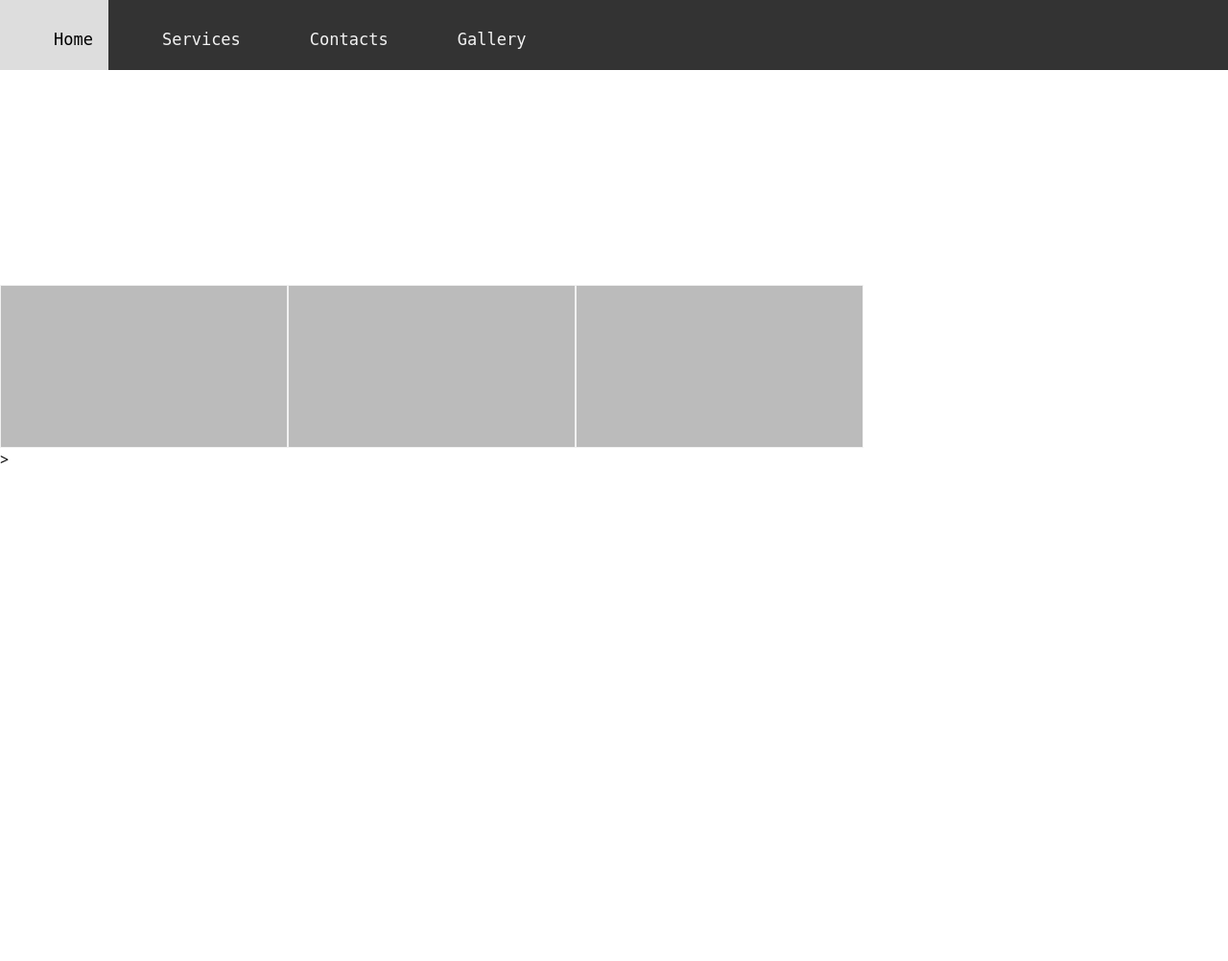
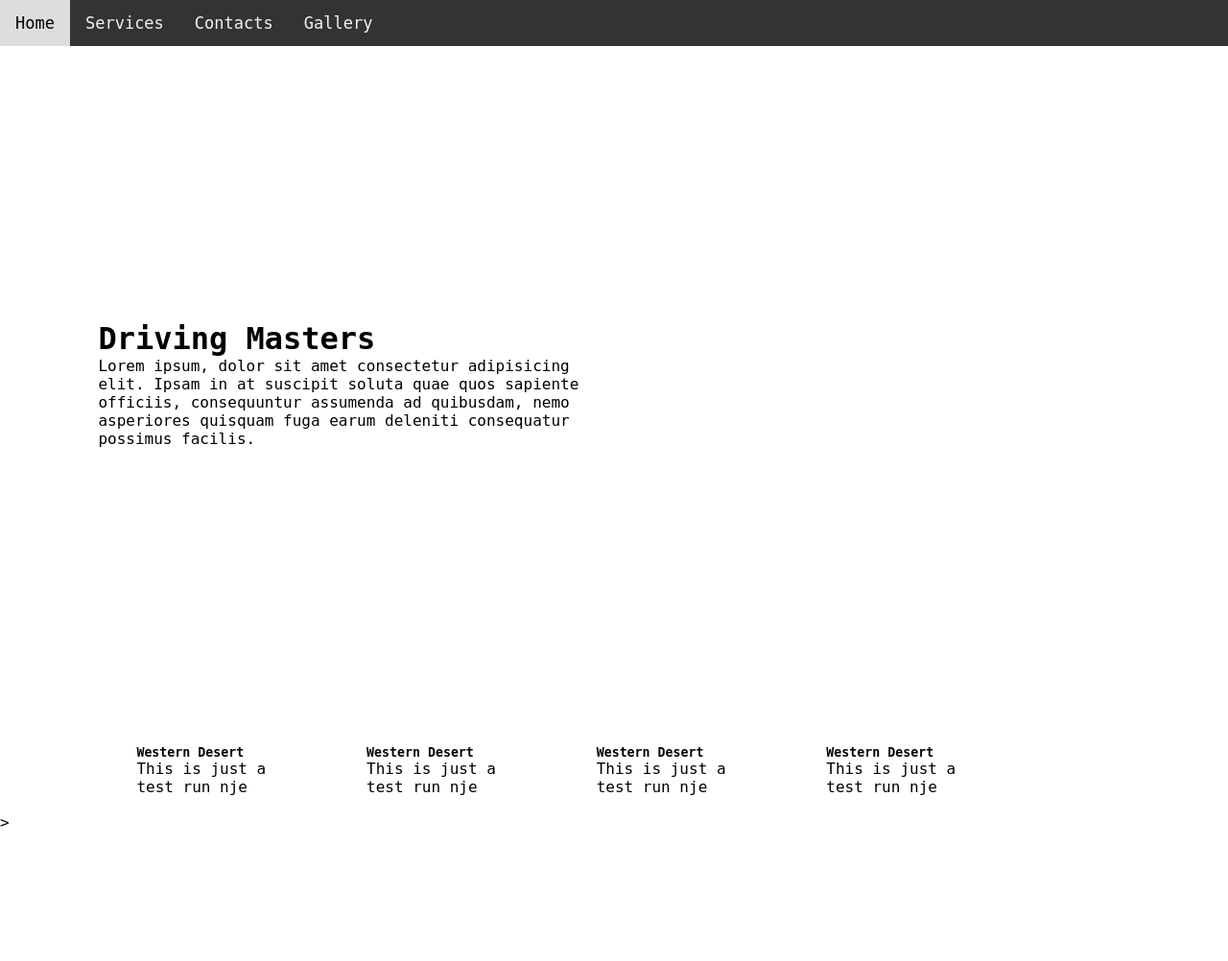
Before and after one commit to NtombiMotaung/MasterDrive, a Django app: page /services/ in a window 1280 px wide. Shown: the whole page at 96% size. Before the commit the page ends 483 px from the top, so only its background shows below. Run offline with Django 4.2, Linux system fonts and the light colour scheme; data that the repository does not hold is empty; parts of the project's set-up code (start-up, migrations or seed data) failed here and were passed over; some web fonts are replaced.

Commit message:
2nd page on index page done

```diff
--- a/mysite/static/css/style.css
+++ b/mysite/static/css/style.css
@@ -1,208 +1,104 @@
-
- /* The flip box container - set the width and height to whatever you want. We have added the border property to demonstrate that the flip itself goes out of the box on hover (remove perspective if you don't want the 3D effect */
- .flip-box {
-    background-color: transparent;
-    width: 300px;
-    height: 170px;
-    border: 1px solid #f1f1f1;
-    perspective: 1000px; /* Remove this if you don't want the 3D effect */
-  }
-
-  /* This container is needed to position the front and back side */
-  .flip-box-inner {
-    position: relative;
-    width: 100%;
-    height: 100%;
-    text-align: center;
-    transition: transform 0.8s;
-    transform-style: preserve-3d;
-  }
-
-  /* Do an horizontal flip when you move the mouse over the flip box container */
-  .flip-box:hover .flip-box-inner {
-    transform: rotateY(180deg);
-  }
-
-  /* Position the front and back side */
-  .flip-box-front, .flip-box-back {
-    position: absolute;
-    width: 100%;
-    height: 100%;
-    -webkit-backface-visibility: hidden; /* Safari */
-    backface-visibility: hidden;
-  }
-
-  /* Style the front side (fallback if image is missing) */
-  .flip-box-front {
-    background-color: #bbb;
-    color: black;
-  }
-
-  /* Style the back side */
-  .flip-box-back {
-    background-color: red;
-    color: black;
-    transform: rotateY(180deg);
-  }
-
-   /* The grid: Four equal columns that floats next to each other */
-.column {
-  float: left;
-  width: 25%;
-  padding: 10px;
+*{
+  padding: 0;
+  margin: 0;
+  font-family: 'Josefin Sans', sans-serif;
+  box-sizing: border-box;
 }
 
-/* Style the images inside the grid */
-.column img {
-  opacity: 0.8;
-  cursor: pointer;
+.hero{
+  height: 100vh;
+  width: 100%;
+  background-image: url("{{bg.image.url}}") fixed;
+  background-size: cover;
+  background-position: center;
 }
 
-.column img:hover {
-  opacity: 1;
+.logo{
+  color: black;
+  font-size: 35px;
+  letter-spacing: 1px;
+  cursor: pointer;
+
 }
 
-/* Clear floats after the columns */
-.row:after {
-  content: "";
-  display: table;
-  clear: both;
+span{
+  color: red;
 }
 
-/* The expanding image container (positioning is needed to position the close button and the text) */
-.container {
-  position: relative;
-  display: none;
+.content{
+  position: absolute;
+  top : 50%;
+  left: 8%;
+  transform: translateY(-50%);
 }
 
-/* Expanding image text */
-#imgtext {
-  position: absolute;
-  bottom: 15px;
-  left: 15px;
-  color: white;
-  font-size: 20px;
+.about{
+  display: flex;
+  align-items: center;
+  justify-content: center;
+  width: 100%;
+  padding:  100px 0px;
+  background-color: #1f1e1e;
 }
 
-/* Closable button inside the image */
-.closebtn {
-  position: absolute;
-  top: 10px;
-  right: 15px;
-  color: white;
-  font-size: 35px;
-  cursor: pointer;
+.about img{
+  height: auto;
+  width: 430px;
 }
 
-.fa {
-  padding: 20px;
-  font-size: 30px;
-  width: 50px;
-  text-align: center;
-  text-decoration: none;
+.about-text{
+  width: 550px;
 }
 
-/* Add a hover effect if you want */
-.fa:hover {
-  opacity: 0.7;
+.main{
+  width: 1130px;
+  max-width: 95%;
+  margin: 0 auto;
+  display: flex;
+  align-items: center;
+  justify-content: space-around;
 }
 
-/* Set a specific color for each brand */
+.about-text h2{
+  color: white;
+  font-size: 75px;
+  text-transform: capitalize;
+  margin-bottom: 20px;
 
-/* Facebook */
-
-
- /* Style the Image Used to Trigger the Modal */
- #myImg {
-  border-radius: 5px;
-  cursor: pointer;
-  transition: 0.3s;
 }
 
-#myImg:hover {opacity: 0.7;}
+.about-text h5{
+  color: white;
+  letter-spacing: 2px;
+  font-size: 22px;
+  margin-bottom: 25px;
+  text-transform: capitalize;
 
-/* The Modal (background) */
-.modal {
-  display: none; /* Hidden by default */
-  position: fixed; /* Stay in place */
-  z-index: 1; /* Sit on top */
-  padding-top: 100px; /* Location of the box */
-  left: 0;
-  top: 0;
-  width: 100%; /* Full width */
-  height: 100%; /* Full height */
-  overflow: auto; /* Enable scroll if needed */
-  background-color: rgb(0,0,0); /* Fallback color */
-  background-color: rgba(0,0,0,0.9); /* Black w/ opacity */
 }
 
-/* Modal Content (Image) */
-.modal-content {
-  margin: auto;
-  display: block;
-  width: 80%;
-  max-width: 700px;
+.about-text p{
+  color: #fcfc;
+  letter-spacing: 1px;
+  line-height: 28px;
+  font-size: 18px;
+  margin-bottom: 45px;
 }
 
-/* Caption of Modal Image (Image Text) - Same Width as the Image */
-#caption {
-  margin: auto;
-  display: block;
-  width: 80%;
-  max-width: 700px;
-  text-align: center;
-  color: #ccc;
-  padding: 10px 0;
-  height: 150px;
+button{
+  background-color: red;
+  color: white;
+  text-decoration: none;
+  border: 2px solid transparent;
+  font-weight: bold;
+  padding: 13px 30px;
+  border-radius: 30px;
+  transition: .4s;
+
 }
 
-/* Add Animation - Zoom in the Modal */
-.modal-content, #caption {
-  animation-name: zoom;
-  animation-duration: 0.6s;
+button:hover{
+  background-color: transparent;
+  border: 2px solid red;
+  cursor: pointer;
+
 }
-
-@keyframes zoom {
-  from {transform:scale(0)}
-  to {transform:scale(1)}
-}
-
-/* The Close Button */
-.close {
-  position: absolute;
-  top: 15px;
-  right: 35px;
-  color: #f1f1f1;
-  font-size: 40px;
-  font-weight: bold;
-  transition: 0.3s;
-}
-
-.close:hover,
-.close:focus {
-  color: #bbb;
-  text-decoration: none;
-  cursor: pointer;
-}
-
-/* 100% Image Width on Smaller Screens */
-@media only screen and (max-width: 700px){
-  .modal-content {
-    width: 100%;
-  }
-}
-
- /* Style buttons */
- .btn {
-  background-color: DodgerBlue; /* Blue background */
-  border: none; /* Remove borders */
-  color: white; /* White text */
-  padding: 12px 16px; /* Some padding */
-  font-size: 16px; /* Set a font size */
-  cursor: pointer; /* Mouse pointer on hover */
-}
-
-/* Darker background on mouse-over */
-.btn:hover {
-  background-color: RoyalBlue;
-}
--- a/mysite/templates/public/gallery/gallery.html
+++ b/mysite/templates/public/gallery/gallery.html
@@ -5,7 +5,6 @@
 {% block styles %}
 
 <link rel="stylesheet" href="{% static 'css/style.css' %}">
-<!-- <link rel="stylesheet" href="{% static 'js/style.js' %}"> -->
 
 <style>
    body {
--- a/mysite/templates/public/services/services.html
+++ b/mysite/templates/public/services/services.html
@@ -1,26 +1,84 @@
-{% extends "base.html" %}
+<!-- {% extends "base.html" %} -->
 {% load static %}
 {% block title %} services{% endblock %}
 
 {% block styles %}
 
-<link rel="stylesheet" href="{% static 'css/style.css' %}">
+<!-- <link rel="stylesheet" href="{% static 'css/style.css' %}"> -->
 
 
 
     <style>
+        *{
+            margin: 0;
+            padding: 0;
+            font-family: "Roboto" sans-serif;
+        }
         body {
             background: url("{{bg.image.url}}") fixed;
             background-repeat: no-repeat;
             background-size: 100% 100%;
         }
+        .row{
+        display: flex;
+        height: 88%;
+        align-items: center;
+      }
+        .col{
+            flex-basis: 50%;
+      }
+        .card{
+            width: 200px;
+            height: 230px;
+            display: inline-block;
+            border-radius: 10px;
+            padding: 15px 25px;
+            box-sizing: border-box;
+            cursor: pointer;
+            margin: 10px 15px;
+            background-size: cover;
+
+    }
+    .container {
+        width: 100%;
+        height: 100vh;
+        background-image:url("{{images.image1.url}}") ;
+        background-position: center;
+        background-size: cover;
+        padding-left: 8%;
+        padding-right: 8%;
+        box-sizing: border-box;
+      }
+      img {
+        max-width: 100%
+      }
+    .card1{
+        background-image: url("{{images.image1.url}}");
+    }
+
+    .card2{
+        background-image: url("{{images.image2.url}}");
+    }
+
+    .card3{
+        background-image: url("{{images.image3.url}}");
+    }
+
+    .card4{
+        background-image: url("{{images.image1.url}}");
+    }
+    .card:hover{
+        transform: translateY(-10px);
+    }
+
     </style>
+
 
 {% endblock%}
 
 {% block body %}
 
-    <div class="flex mt-56 mx-50 ">
+    <!-- <div class="flex mt-56 mx-50 ">
         <div class="flip-box ">
             <div class="flip-box-inner">
                 <div class="flip-box-front">
@@ -61,5 +119,41 @@
                 </div>
             </div>
         </div>
+    </div> -->
+    <div class="container">
+    <div class = "row">
+        <div class = "col">
+          <h1>Driving Masters</h1>
+          <p>Lorem ipsum, dolor sit amet consectetur adipisicing elit.
+            Ipsam in at suscipit soluta quae quos sapiente officiis,
+            consequuntur assumenda ad quibusdam, nemo asperiores quisquam
+            fuga earum deleniti consequatur possimus facilis.</p>
+
+
+        </div>
+
+
+      </div>
+
+    <div class = "col">
+        <div class="card card1">
+            <h5>Western Desert</h5>
+            <p>This is just a test run nje</p>
+        </div>
+        <div class="card card2">
+            <h5>Western Desert</h5>
+            <p>This is just a test run nje</p>
+        </div>
+        <div class="card card3">
+            <h5>Western Desert</h5>
+            <p>This is just a test run nje</p>
+        </div>
+        <div class="card card4">
+            <h5>Western Desert</h5>
+            <p>This is just a test run nje</p>
+        </div>
+    </div>
+
+
     </div>
 {% endblock %}
```
Also changed, not shown: mysite/templates/public/index.html (+94 -50 lines).
